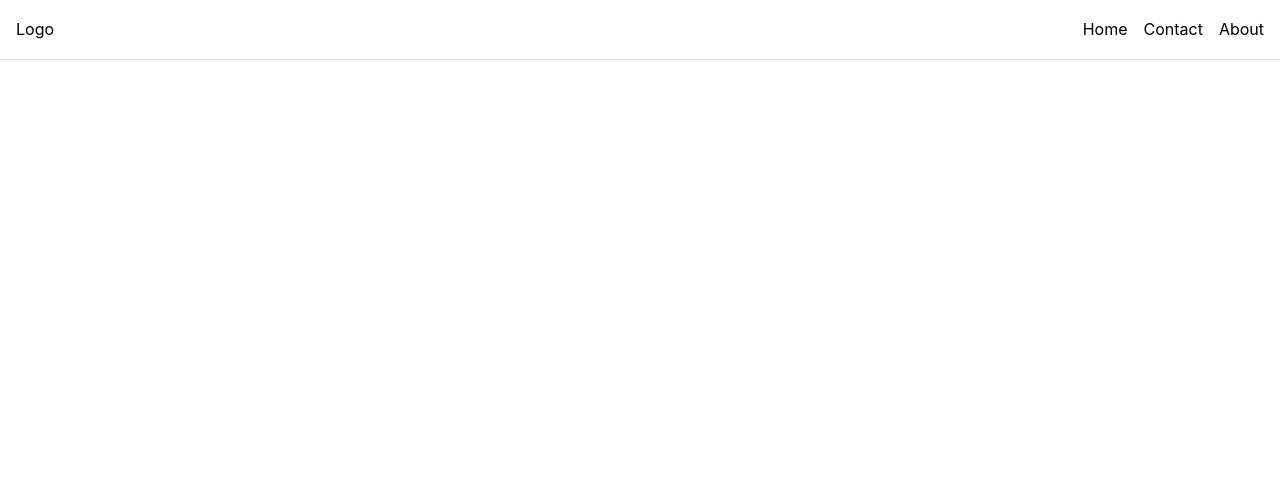
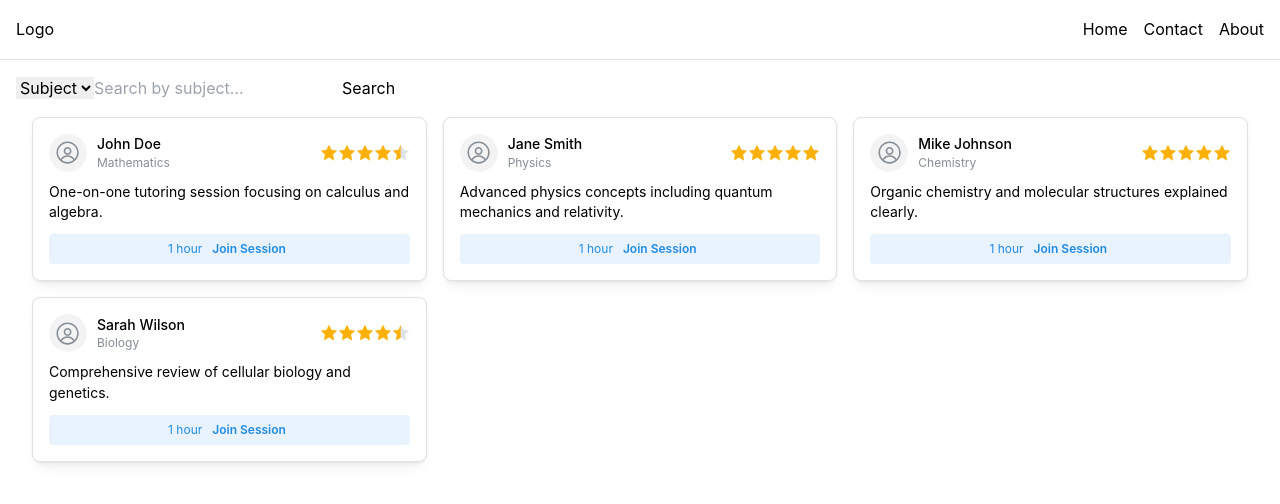
Before and after one commit to ejinsw/find-a-tutor, a Next.js app: page /student in a window 1280 px wide. Shown: the top 504 px of the page. Built offline with nearby package versions, Linux system fonts and the light colour scheme.

Commit message:
added student home page

```diff
--- a/src/app/student/SearchBar.tsx
+++ b/src/app/student/SearchBar.tsx
@@ -1,11 +1,61 @@
 "use client";
 
+import { useState } from "react";
+
+// Define the component's props interface
 interface Props {
   className?: string;
-  /* TODO: Add Additional Props Here */
+  onSearch?: (searchType: string, query: string) => void;
 }
 
-export function SearchBar({ className }: Props) {
-  // TODO: Finish Search Bar
-  return <div className={`${className}`}></div>;
+/**
+ * SearchBar Component
+ * A reusable search component that allows users to search by either subject or name.
+ * Features:
+ * - Dropdown to select search type (subject/name)
+ * - Search input field with dynamic placeholder
+ * - Search can be triggered via button click or Enter key
+ */
+export function SearchBar({ className, onSearch }: Props) {
+  // State for tracking the search type (subject or name)
+  const [searchType, setSearchType] = useState<"subject" | "name">("subject");
+  // State for tracking the search input value
+  const [searchQuery, setSearchQuery] = useState("");
+
+  const handleSearch = () => {
+    if (onSearch) {
+      onSearch(searchType, searchQuery);
+    }
+  };
+
+  return (
+    <div className={`flex gap-4 w-full max-w-3xl mx-auto p-4 ${className}`}>
+      {/* dynamic search type */}
+      <select
+        className="px-4 py-2 border rounded-lg bg-white text-gray-800"
+        value={searchType}
+        onChange={(e) => setSearchType(e.target.value as "subject" | "name")}
+      >
+        <option value="subject">Subject</option>
+        <option value="name">Name</option>
+      </select>
+
+      {/* search input field*/}
+      <input
+        type="text"
+        placeholder={`Search by ${searchType}...`}
+        className="flex-1 px-4 py-2 border rounded-lg focus:outline-none focus:ring-2 focus:ring-blue-500"
+        value={searchQuery}
+        onChange={(e) => setSearchQuery(e.target.value)}
+      />
+
+      {/* search button */}
+      <button
+        className="px-6 py-2 bg-blue-500 text-white rounded-lg hover:bg-blue-600 transition-colors"
+        onClick={handleSearch}
+      >
+        Search
+      </button>
+    </div>
+  );
 }
--- a/src/app/student/SessionCard.tsx
+++ b/src/app/student/SessionCard.tsx
@@ -1,11 +1,54 @@
 "use client";
 
-interface Props {
-  className?: string;
-  /* TODO: Add Additional Props Here */
+import { Card, Avatar, Text, Group, Button, Rating } from '@mantine/core';
+
+interface SessionCardProps {
+  tutorName: string;
+  tutorImage?: string;
+  rating: number;
+  subject: string;
+  description: string;
+  onJoinSession: () => void;
 }
 
-export function SessionCard({ className }: Props) {
-  // TODO: Finish Session Card
-  return <div className={`${className}`}></div>;
+export function SessionCard({
+  tutorName,
+  tutorImage,
+  rating,
+  subject,
+  description,
+  onJoinSession,
+}: SessionCardProps) {
+  return (
+    <Card shadow="sm" padding="md" radius="md" withBorder h="100%">
+      <Group wrap="nowrap" gap="xs" mb="xs">
+        <Avatar
+          src={tutorImage}
+          alt={tutorName}
+          radius="xl"
+          size="md"
+        />
+        <div style={{ flex: 1 }}>
+          <Text fw={500} size="sm" lineClamp={1}>{tutorName}</Text>
+          <Text size="xs" c="dimmed" lineClamp={1}>{subject}</Text>
+        </div>
+        <Rating value={rating} readOnly fractions={2} size="sm" />
+      </Group>
+
+      <Text size="sm" lineClamp={2} mb="sm" style={{ minHeight: '2.5em' }}>
+        {description}
+      </Text>
+
+      <Button
+        fullWidth
+        variant="light"
+        color="blue"
+        size="xs"
+        onClick={onJoinSession}
+        leftSection={<Text size="xs">1 hour</Text>}
+      >
+        Join Session
+      </Button>
+    </Card>
+  );
 }
--- a/src/app/student/page.tsx
+++ b/src/app/student/page.tsx
@@ -1,37 +1,88 @@
+'use client'
+
 /**
  * STUDENT HOME PAGE
- *
- * Requires:
- * - Search Bar
- *   - Search Type Dropdown
- *     - Subject
- *     - Name
- *   - Input Field
- *   - Search Button
- * - Session Cards
- *   - Tutor Name
- *   - Tutor Image(?)
- *   - Tutor Rating
- *   - Subject
- *   - Description
- *   - Meeting Button / Link(?) -- "1 hour"
- *
- * Additional Notes:
- * - After a meeting, redirect to instructor review
- *
  */
 
 import { SearchBar } from "./SearchBar";
 import { SessionCard } from "./SessionCard";
+import { Grid, Container } from '@mantine/core';
+import { useState } from 'react';
+
+// Fake Data
+const sessions = [
+  {
+    tutorName: "John Doe",
+    rating: 4.5,
+    subject: "Mathematics",
+    description: "One-on-one tutoring session focusing on calculus and algebra.",
+  },
+  {
+    tutorName: "Jane Smith",
+    rating: 5.0,
+    subject: "Physics",
+    description: "Advanced physics concepts including quantum mechanics and relativity.",
+  },
+  {
+    tutorName: "Mike Johnson",
+    rating: 4.8,
+    subject: "Chemistry",
+    description: "Organic chemistry and molecular structures explained clearly.",
+  },
+  {
+    tutorName: "Sarah Wilson",
+    rating: 4.7,
+    subject: "Biology",
+    description: "Comprehensive review of cellular biology and genetics.",
+  }
+];
 
 export default function Page() {
+  const [filteredSessions, setFilteredSessions] = useState(sessions);
+
+  // Search function
+  const handleSearch = (searchType: string, query: string) => {
+    if (!query.trim()) {
+      setFilteredSessions(sessions);
+      return;
+    }
+
+    const searchTerm = query.toLowerCase().trim();
+    const filtered = sessions.filter(session => {
+      if (searchType === 'name') {
+        return session.tutorName.toLowerCase().includes(searchTerm); // find tutor w same name
+      } else {
+        return session.subject.toLowerCase().includes(searchTerm); // find tutor w same sbjt
+      }
+    });
+
+    setFilteredSessions(filtered);
+  };
+
   return (
-    <section>
-      <SearchBar />
-      <div>
-        {/* TODO: Dynamically create a SessionCard for each Session */}
-        <SessionCard />
-      </div>
+    <section className="min-h-screen bg-gray-50">
+      <SearchBar onSearch={handleSearch} />
+      <Container size="xl" mt="md">
+        <Grid>
+          {filteredSessions.map((session, index) => (
+            <Grid.Col span={{ base: 12, sm: 6, md: 4 }} key={index}>
+              <SessionCard
+                {...session}
+                onJoinSession={() => {
+                  console.log('Joining session...', session.tutorName);
+                }}
+              />
+            </Grid.Col>
+          ))}
+          {filteredSessions.length === 0 && (
+            <Grid.Col span={12}>
+              <div className="text-center py-8 text-gray-500">
+                No sessions found matching your search criteria.
+              </div>
+            </Grid.Col>
+          )}
+        </Grid>
+      </Container>
     </section>
   );
 }
```
